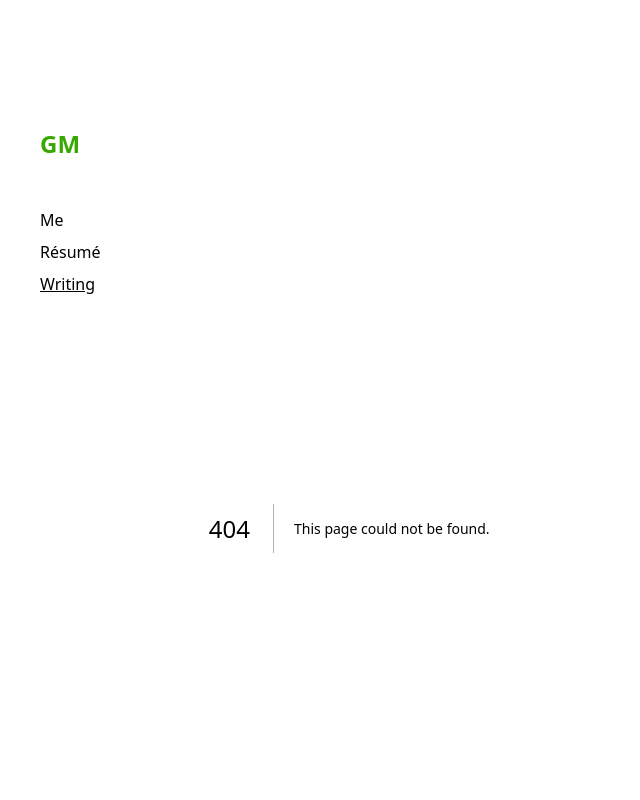
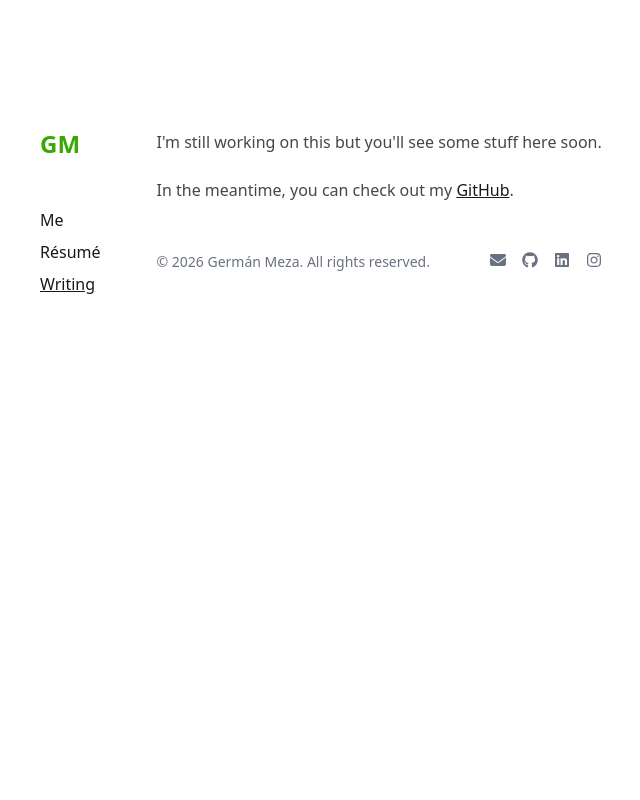
Before and after one commit to germanamz/germanamz, a Next.js app: page /writing in a window 1280 px wide. Before the commit this address had no page. Shown: the top 800 px of the page, without its empty margins (100-740 px from the left). Built offline with nearby package versions, Linux system fonts and the light colour scheme.

Commit message:
Add WritingPage component with placeholder content and GitHub link

```diff
--- /dev/null
+++ b/src/app/writing/page.tsx
@@ -0,0 +1,16 @@
+import Link from 'next/link';
+
+const WritingPage = () => {
+  return (
+    <div className="prose">
+      <p>
+        I&apos;m still working on this but you&apos;ll see some stuff here soon.
+      </p>
+      <p>
+        In the meantime, you can check out my <Link href="https://github.com/germanamz" target="_blank">GitHub</Link>.
+      </p>
+    </div>
+  );
+};
+
+export default WritingPage;
```
